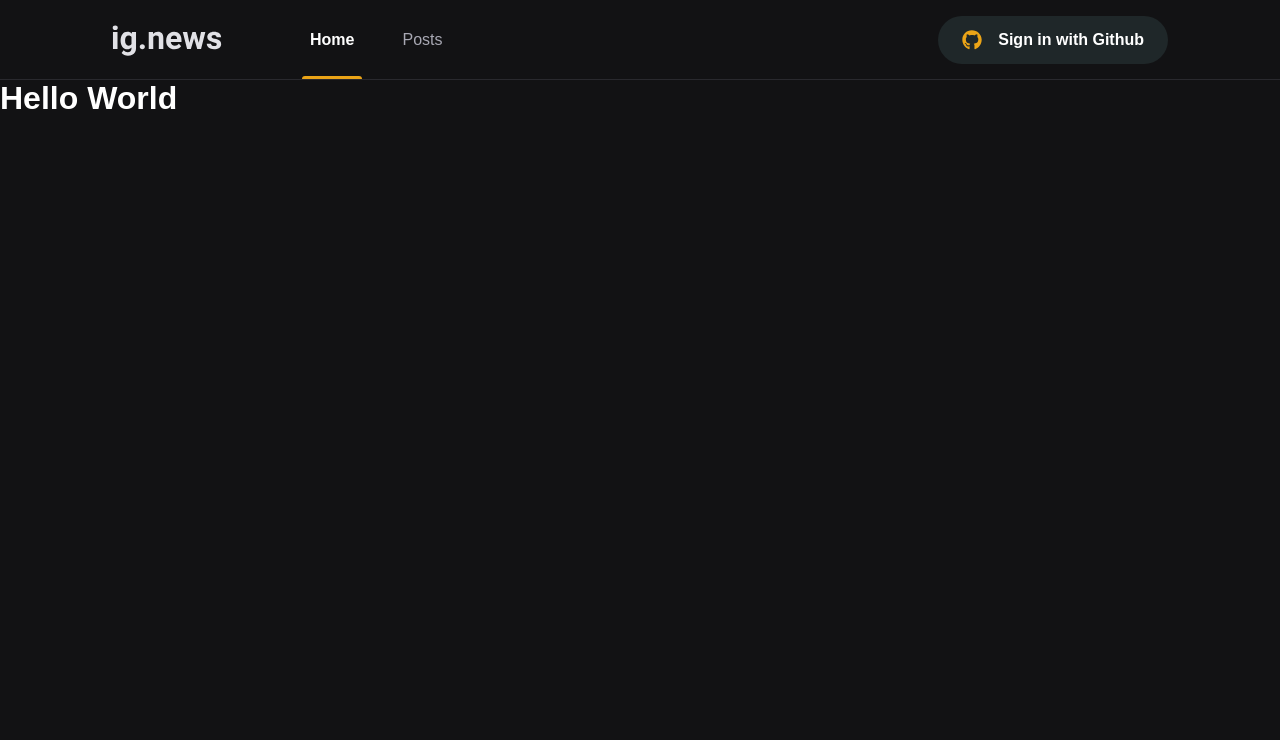
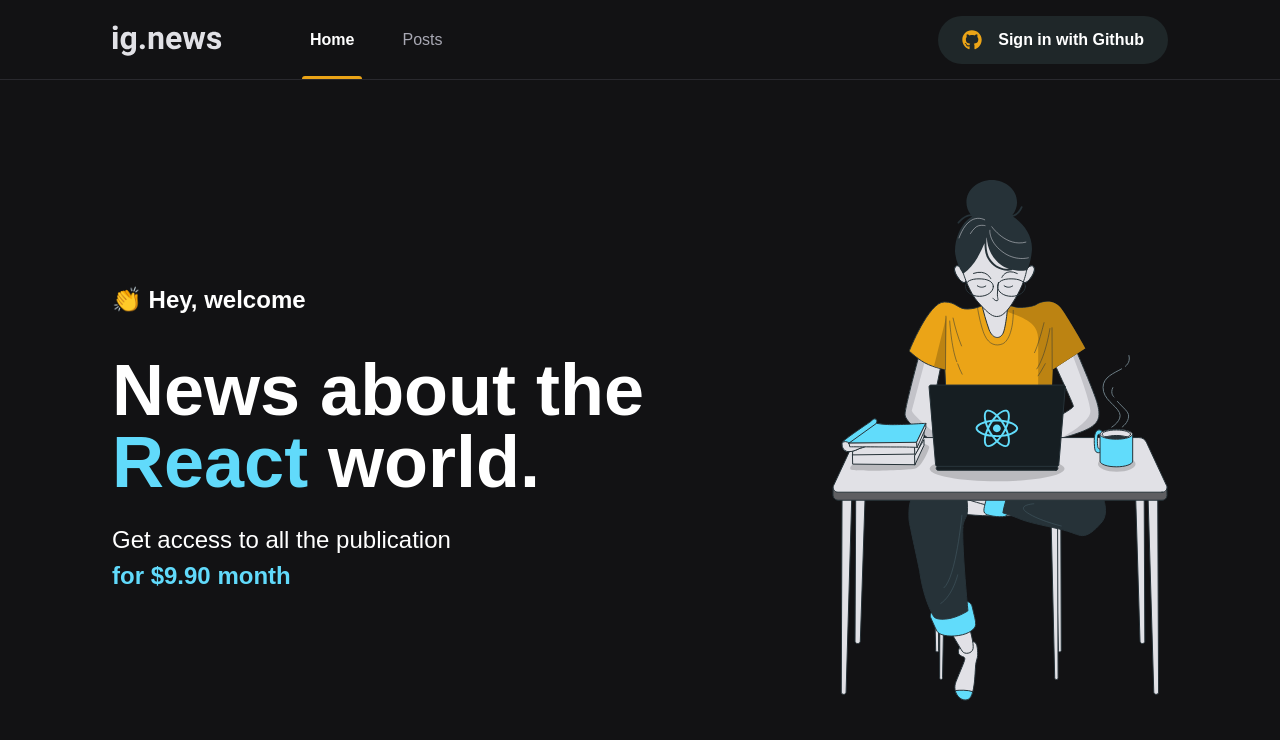
Before and after one commit to Naul-Epilef/ignews, a Next.js app: page / in a window 1280 px wide. Shown: the top 740 px of the page. Built offline with nearby package versions, Linux system fonts and the light colour scheme.

Commit message:
Make home page

```diff
--- /dev/null
+++ b/src/pages/home.module.scss
@@ -0,0 +1,41 @@
+.contentContainer {
+  max-width: 1120px;
+  margin: 0 auto;
+  padding: 0 2rem;
+  height: calc(100vh - 5rem);
+
+  display: flex;
+  align-items: center;
+  justify-content: space-between;
+}
+
+.hero {
+  max-width: 600px;
+
+  > span {
+    font-size: 1.5rem;
+    font-weight: bold;
+  }
+
+  h1 {
+    font-size: 4.5rem;
+    line-height: 4.5rem;
+    font-weight: 900;
+    margin-top: 2.5rem;
+
+    span {
+      color: var(--cyan-500);
+    }
+  }
+
+  p {
+    font-size: 1.5rem;
+    line-height: 2.25rem;
+    margin-top: 1.5rem;
+
+    span {
+      color: var(--cyan-500);
+      font-weight: bold;
+    }
+  }
+}
--- a/src/pages/index.tsx
+++ b/src/pages/index.tsx
@@ -1,12 +1,27 @@
 import Head from "next/head";
+
+import styles from "./home.module.scss";
 
 export default function Home() {
   return (
     <>
       <Head>
-        <title>Inicio | ig.news</title>
+        <title>Home | ig.news</title>
       </Head>
-      <h1>Hello World</h1>
+      <main className={styles.contentContainer}>
+        <section className={styles.hero}>
+          <span>👏 Hey, welcome</span>
+          <h1>
+            News about the <span>React</span> world.
+          </h1>
+          <p>
+            Get access to all the publication <br />
+            <span>for $9.90 month</span>
+          </p>
+        </section>
+
+        <img src="/images/avatar.svg" alt="Girl coding" />
+      </main>
     </>
   );
 }
```
